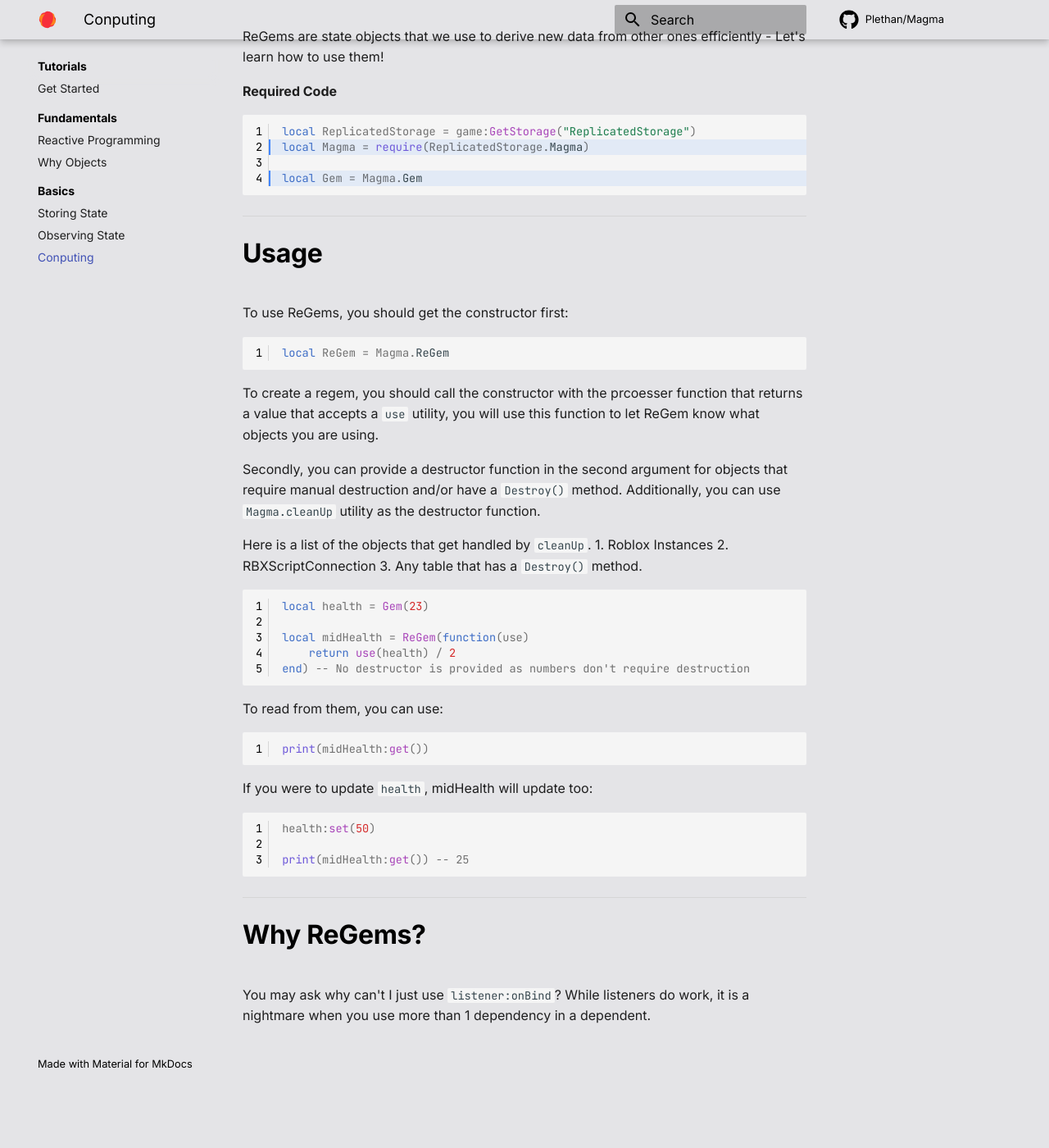
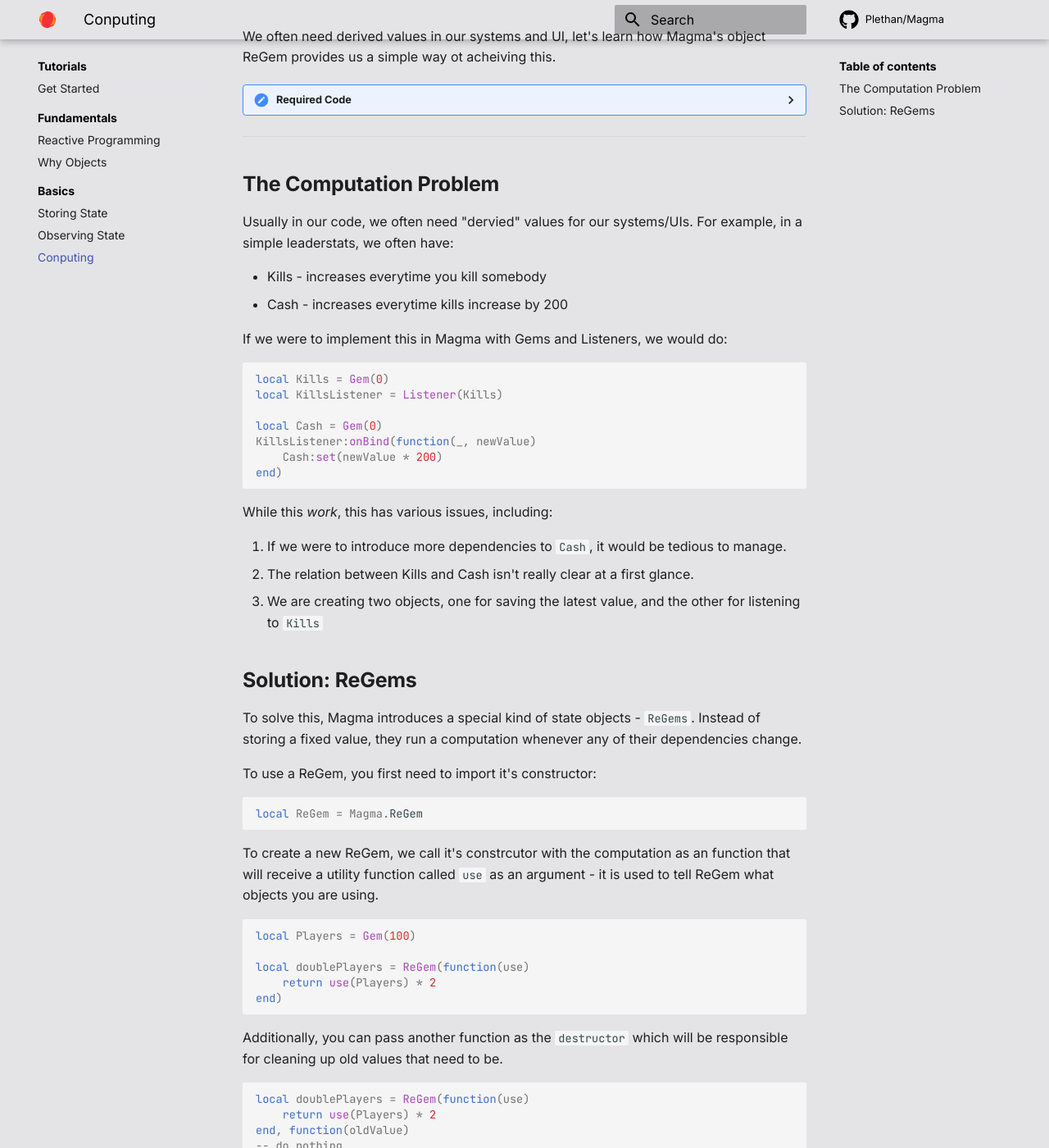
Before and after one commit to Plothan/Magma, an MkDocs documentation site: the page built from docs/Tutorial/Basics/ReGem.md, in a window 1280 px wide and 1400 px high, scrolled down 196 px. Shown: the whole window at 82% size. Built offline with MkDocs 1.6.1 and Material for MkDocs 9.7.7, drawn with Linux system fonts in a browser that asks for light colours; comment, search, counter and statistics services are not loaded; before the commit the page ends 1516 px from its top, so only the background shows below that; some of the changed text lies outside the part shown.

Commit message:
update documentation

````diff
--- a/docs/Tutorial/Basics/ReGem.md
+++ b/docs/Tutorial/Basics/ReGem.md
@@ -1,59 +1,88 @@
-# **ReGems**
-ReGems are state objects that we use to derive new data from other ones efficiently - Let's learn how to use them!
+# **Computing State**
+We often need derived values in our systems and UI, let's learn how Magma's object ReGem provides us a simple way ot acheiving this.
 
-**Required Code**
-```Lua linenums="1" hl_lines="2 4"
+??? "Required Code"
+    ```Lua
 
-local ReplicatedStorage = game:GetStorage("ReplicatedStorage")
-local Magma = require(ReplicatedStorage.Magma)
+    local ReplicatedStorage = game:GetService("ReplicatedStorage")
+    local Magma = require(ReplicatedStorage.Magma)
 
-local Gem = Magma.Gem
+    local Gem = Magma.Gem
+    ```
+___
+
+## **The Computation Problem**
+
+Usually in our code, we often need "dervied" values for our systems/UIs. For example, in a simple leaderstats, we often have:
+
+* Kills - increases everytime you kill somebody
+* Cash - increases everytime kills increase by 200
+
+If we were to implement this in Magma with Gems and Listeners, we would do:
+
+```Lua
+
+local Kills = Gem(0)
+local KillsListener = Listener(Kills)
+
+local Cash = Gem(0)
+KillsListener:onBind(function(_, newValue)
+    Cash:set(newValue * 200)
+end)
 ```
-____
 
-# **Usage**
+While this *work*, this has various issues, including:
 
-To use ReGems, you should get the constructor first:
+1. If we were to introduce more dependencies to `Cash`, it would be tedious to manage.
+2. The relation between Kills and Cash isn't really clear at a first glance.
+3. We are creating two objects, one for saving the latest value, and the other for listening to `Kills`
 
-```Lua linenums="1" hl_lines="2 3"
+## **Solution: ReGems**
+To solve this, Magma introduces a special kind of state objects - `ReGems`. Instead of storing a fixed value, they run a computation whenever any of their dependencies change.
+
+To use a ReGem, you first need to import it's constructor:
+```Lua
 
 local ReGem = Magma.ReGem
 ```
 
-To create a regem, you should call the constructor with the prcoesser function that returns a value that accepts a `use` utility, you will use this function to let ReGem know what objects you are using.
+To create a new ReGem, we call it's constrcutor with the computation as an function that will receive a utility function called `use` as an argument - it is used to tell ReGem what objects you are using.
 
-Secondly, you can provide a destructor function in the second argument for objects that require manual destruction and/or have a `Destroy()` method. Additionally, you can use `Magma.cleanUp` utility as the destructor function.
 
-Here is a list of the objects that get handled by `cleanUp`.
-1. Roblox Instances
-2. RBXScriptConnection
-3. Any table that has a `Destroy()` method.
 
-```Lua linenums="1"
+```Lua
 
-local health = Gem(23)
+local Players = Gem(100)
 
-local midHealth = ReGem(function(use)
-    return use(health) / 2
-end) -- No destructor is provided as numbers don't require destruction
+local doublePlayers = ReGem(function(use)
+    return use(Players) * 2
+end)
 ```
 
-To read from them, you can use:
+Additionally, you can pass another function as the `destructor` which will be responsible for cleaning up old values that need to be.
 
-```Lua linenums="1"
+```Lua
 
-print(midHealth:get())
+local doublePlayers = ReGem(function(use)
+    return use(Players) * 2
+end, function(oldValue)
+-- do nothing
+end)
 ```
 
-If you were to update `health`, midHealth will update too:
-```Lua linenums="1"
+However, to reduce repeating code, you can use the already built-in `Magma.cleanUp` utility that will clean up the following:
 
-health:set(50)
+* Instances
+* RBXScriptConnections
+* Tables with :Destroy()
 
-print(midHealth:get()) -- 25
+Or, if you don't want to clean up the oldValue entirely *(whether it doesn't need to be or it isn't supposed to manage it)*, you can just pass nothing
+
+
+Now, when Players change, doublePlayers will also change:
+
+```Lua
+
+Players:set(20)
+print(doublePlayers:get()) -- 40
 ```
-______
-
-# **Why ReGems?**
-
-You may ask why can't I just use `listener:onBind`? While listeners do work, it is a nightmare when you use more than 1 dependency in a dependent.
````
Also changed, not shown: docs/Tutorial/Basics/Listeners.md (+1 -1 lines), docs/Tutorial/index.md (+2 -2 lines), docs/index.md (+3 -3 lines).
